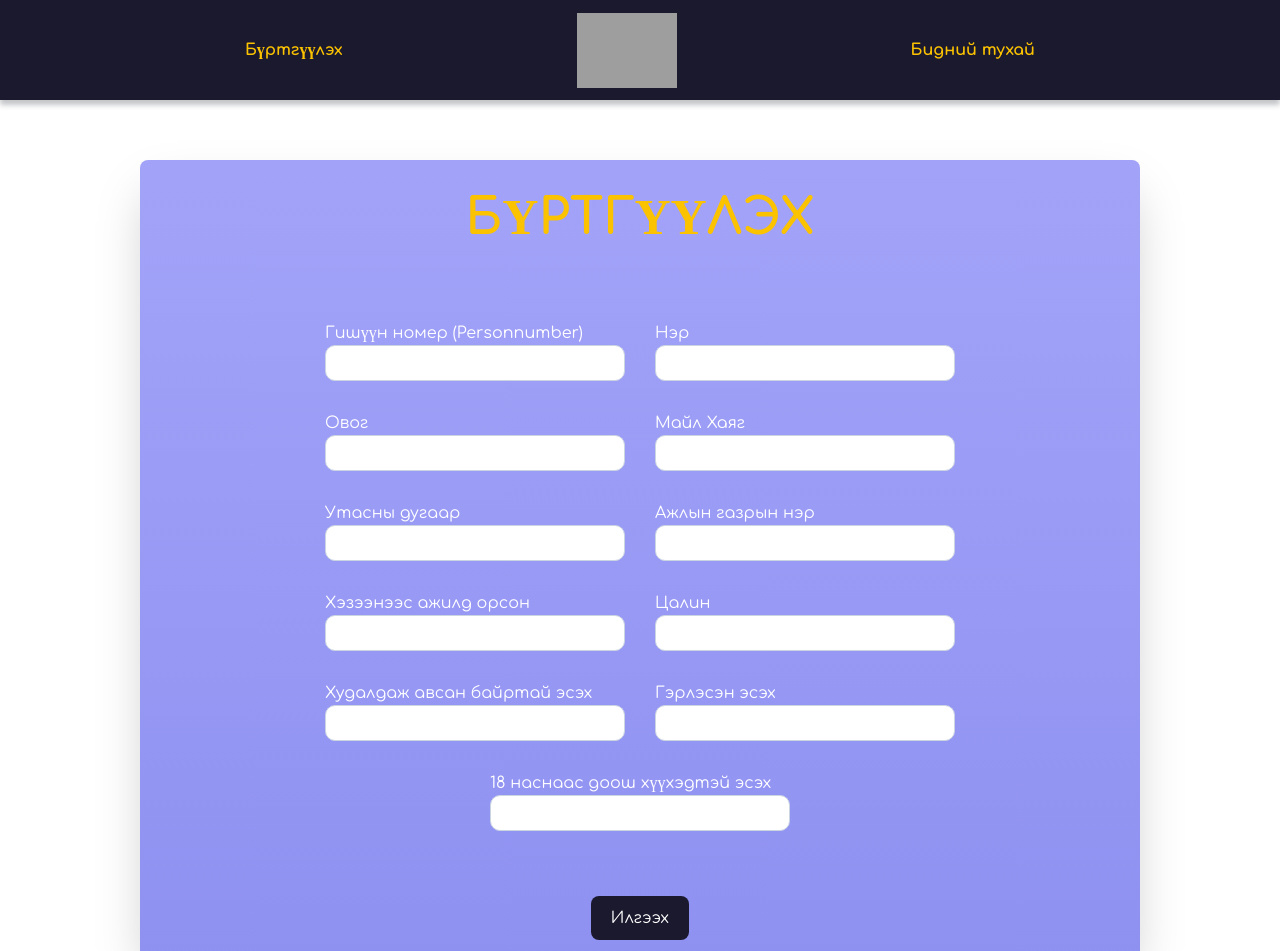
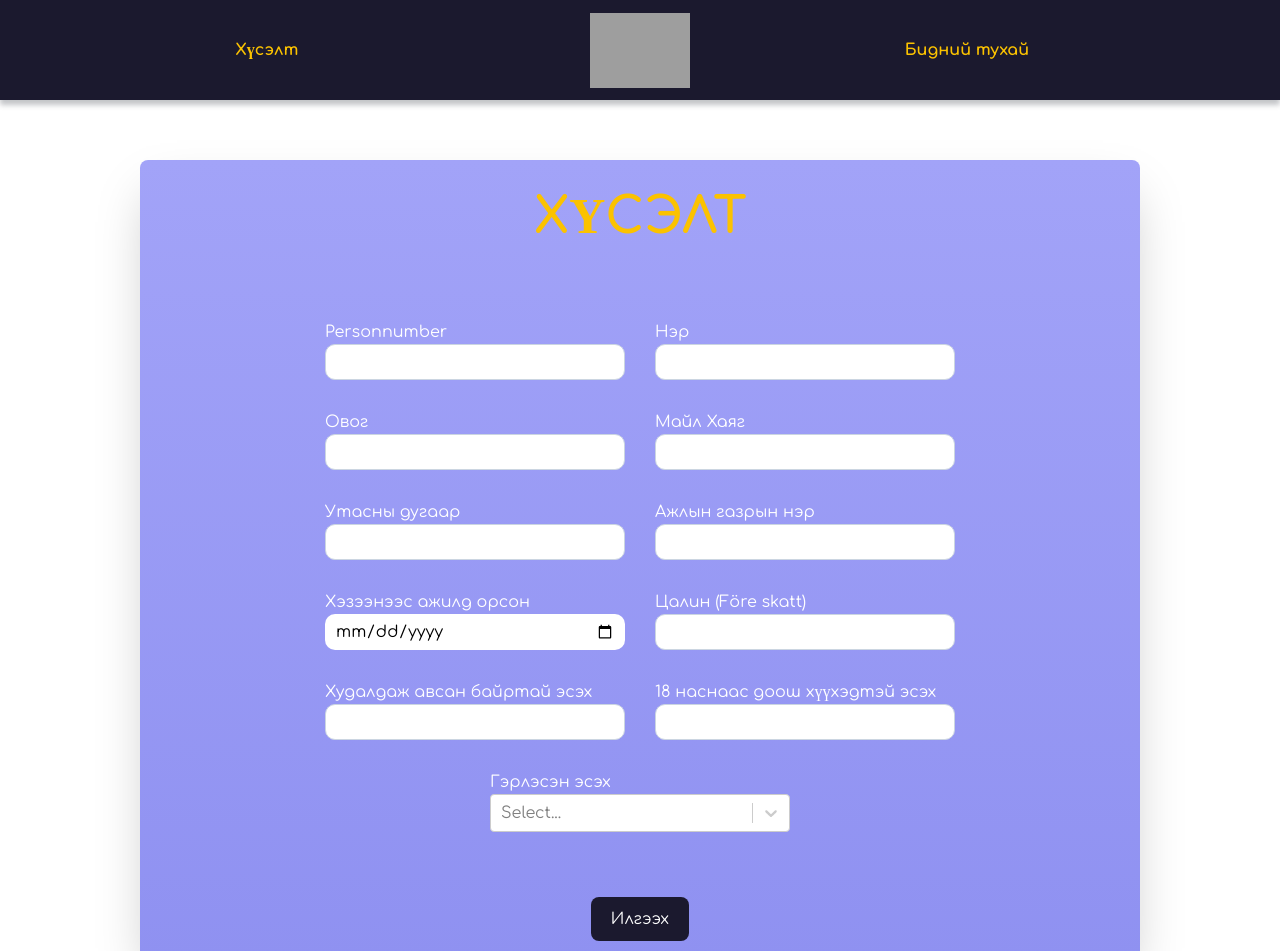
Before and after one commit to Honi3211/BIcheedBusinesseeEhluul, a Next.js app: page /signup in a window 1280 px wide. Shown: the top 951 px of the page. Built offline with nearby package versions, Linux system fonts and the light colour scheme; grey boxes are pictures that could not be loaded.

Commit message:
second commit

```diff
--- a/package.json
+++ b/package.json
@@ -19,6 +19,8 @@
     "postcss": "8.4.23",
     "react": "18.2.0",
     "react-dom": "18.2.0",
+    "react-range": "^1.8.14",
+    "react-select": "^5.7.3",
     "tailwindcss": "3.3.2"
   }
 }
--- a/src/components/header.jsx
+++ b/src/components/header.jsx
@@ -6,7 +6,7 @@ const Header = () => {
     <div className="w-full bg-primary-color text-secondary-color h-[100px] shadow-custom-headerShadow flex justify-center fixed z-50">
       <div className="w-[90%] md:w-[80%] flex justify-around items-center transition duration-500">
         <Link href={"/signup"}>
-          <HeaderEl text={"Бүртгүүлэх"} />
+          <HeaderEl text={"Хүсэлт"} />
         </Link>
         <Link href={"/"}>
           <img
@@ -15,7 +15,7 @@ const Header = () => {
             className="w-[100px] cursor-pointer"
           />
         </Link>
-        <Link href={"/"}>
+        <Link href={"/"} className="text-center">
           <HeaderEl text={"Бидний тухай"} />
         </Link>
       </div>
--- a/src/components/headerElement.jsx
+++ b/src/components/headerElement.jsx
@@ -1,6 +1,6 @@
 const HeaderEl = ({ text }) => {
   return (
-    <span className="text-[16px] text-center font-bold cursor-pointer hover:underline transition duration-500">
+    <span className="text-[16px] w-[66px] md:w-[140px] flex text-center font-bold cursor-pointer hover:underline transition duration-500">
       {text}
     </span>
   );
--- a/src/components/input.jsx
+++ b/src/components/input.jsx
@@ -1,12 +1,13 @@
-const Input = ({ title, placeholder, className }) => {
+const Input = ({ title, placeholder, className, onChange }) => {
   return (
     <div className={`${className}`}>
-      <p className="text-white">{title}</p>
+      <p className="text-white ">{title}</p>
       <input
         type="text"
-        className="md:w-[300px] px-[10px] box-border py-[5px] rounded-[10px]
+        className="w-full md:w-[300px] px-[10px] box-border py-[5px] rounded-[10px]
         border-slate-300 border focus:outline-none focus:border-secondary-color focus:ring-1 focus:ring-secondary-color"
         placeholder={placeholder}
+        onChange={onChange}
       />
     </div>
   );
--- a/src/components/pageParts/signUpPart.jsx
+++ b/src/components/pageParts/signUpPart.jsx
@@ -1,24 +1,59 @@
-import { useContext, useEffect } from "react";
+import { useContext, useEffect, useState } from "react";
 import Button from "../button";
 import Input from "../input";
+import Select from "react-select";
 import { UserContext } from "@/contexts/userContext";
 
 const questions = [
-  { text: "Гишүүн номер (Personnumber)" },
-  { text: "Нэр" },
-  { text: "Овог" },
-  { text: "Майл Хаяг" },
-  { text: "Утасны дугаар" },
-  { text: "Ажлын газрын нэр" },
-  { text: "Хэзээнээс ажилд орсон" },
-  { text: "Цалин" },
-  { text: "Худалдаж авсан байртай эсэх" },
-  { text: "Гэрлэсэн эсэх" },
-  { text: "18 наснаас доош хүүхэдтэй эсэх" },
+  { text: "Personnumber", id: "personnumber" },
+  { text: "Нэр", id: "name" },
+  { text: "Овог", id: "lastname" },
+  { text: "Майл Хаяг", id: "email" },
+  { text: "Утасны дугаар", id: "phonenumber" },
+  { text: "Ажлын газрын нэр", id: "jobname" },
+  { text: "Хэзээнээс ажилд орсон", id: "whenjoinedjob" },
+  { text: "Цалин (Före skatt)", id: "salary" },
+  { text: "Худалдаж авсан байртай эсэх", id: "isboughthouse" },
+  { text: "18 наснаас доош хүүхэдтэй эсэх", id: "haveunder18kid" },
+  { text: "Гэрлэсэн эсэх", id: "ismarried" },
+];
+
+const options = [
+  { label: "Гэрлэсэн", value: "married", id: 1 },
+  { label: "Хамтран амьдрагчтай", value: "liveTogether", id: 2 },
+  { label: "Ганц бие", value: "single", id: 3 },
 ];
 
 const SignUpPart = () => {
-  const { isSubmitted, setIsSubmitted } = useContext(UserContext);
+  const {
+    personNumber,
+    setPersonNumber,
+    name,
+    setName,
+    lastname,
+    setLastname,
+    email,
+    setEmail,
+    boughtHouse,
+    setBoughtHouse,
+    whenJoinedJob,
+    setWhenJoinedJob,
+    salary,
+    setSalary,
+    haveUnderEighteenKid,
+    setHaveUnderEighteenKid,
+    phoneNumber,
+    setPhoneNumber,
+    jobName,
+    setJobName,
+    isMarried,
+    setIsMarried,
+    AddUser,
+    isSubmitted,
+    setIsSubmitted,
+  } = useContext(UserContext);
+
+  const [value, setValue] = useState("");
 
   const IsValidateEmail = (mail) => {
     let re = /\S+@\S+\.\S+/;
@@ -34,7 +69,7 @@ const SignUpPart = () => {
     <div className="flex items-center justify-center">
       <div className="w-[1000px] md:h-[800px] bg-gradient-to-t from-[#8f91f1] to-[#a2a3f8] shadow-2xl rounded-[8px] relative flex flex-col items-center justify-center box-border p-[30px]">
         <h1 className="font-bold  text-[40px] md:text-[50px] text-secondary-color uppercase">
-          Бүртгүүлэх
+          Хүсэлт
         </h1>
         <div className="mb-[30px] md:mb-[50px]"></div>
 
@@ -42,19 +77,81 @@ const SignUpPart = () => {
           <div className="flex flex-col items-center">
             <div className="flex flex-wrap justify-center">
               {questions.map((question, index) => {
+                if (question.text === "Гэрлэсэн эсэх") {
+                  return (
+                    <div
+                      className="flex flex-col justify-center m-[15px]"
+                      key={index}
+                    >
+                      <p className="text-white">{question.text}</p>
+                      <Select
+                        className="min-w-[169px] md:w-[300px] box-border"
+                        options={options}
+                        defaultValue={value}
+                        onChange={(choice) => {
+                          setValue(choice.value);
+                          setIsMarried(choice.value);
+                          // console.log(isMarried);
+                        }}
+                      />
+                    </div>
+                  );
+                } else if (question.text === "Хэзээнээс ажилд орсон") {
+                  return (
+                    <div
+                      className="flex flex-col justify-center m-[15px]"
+                      key={index}
+                    >
+                      <p className="text-white">{question.text}</p>
+                      <input
+                        type={"date"}
+                        className="md:w-[300px] px-[10px] box-border py-[5px] rounded-[10px]"
+                        onChange={(e) => {
+                          setWhenJoinedJob({ startDate: e.target.value });
+                        }}
+                      />
+                    </div>
+                  );
+                } else {
                   return (
                     <Input
                       title={question.text}
-                    className={"m-[15px] "}
+                      className={"m-[15px]"}
                       key={index}
+                      onChange={(e) => {
+                        if (question.id === "personnumber") {
+                          setPersonNumber(e.target.value);
+                        } else if (question.id === "name") {
+                          setName(e.target.value);
+                        } else if (question.id === "lastname") {
+                          setLastname(e.target.value);
+                        } else if (question.id === "email") {
+                          setEmail(e.target.value);
+                        } else if (question.id === "phonenumber") {
+                          setPhoneNumber(e.target.value);
+                        } else if (question.id === "jobname") {
+                          setJobName(e.target.value);
+                        } else if (question.id === "salary") {
+                          setSalary(e.target.value);
+                        } else if (question.id === "isboughthouse") {
+                          setBoughtHouse(e.target.value);
+                        } else {
+                          setHaveUnderEighteenKid(e.target.value);
+                        }
+                      }}
                     />
                   );
+                }
               })}
             </div>
+
             <div className="mt-[50px]"></div>
             <Button
               text={"Илгээх"}
-              func={() => {
+              func={async () => {
+                if (!IsValidateEmail(email))
+                  return alert("mail ee zuv hiine uu");
+                await AddUser("users");
                 setIsSubmitted(true);
               }}
             />
--- a/src/contexts/userContext.jsx
+++ b/src/contexts/userContext.jsx
@@ -1,17 +1,22 @@
 import { createContext, useState, useEffect } from "react";
-import { collection, getDocs } from "firebase/firestore/lite";
+import { setDoc, doc } from "firebase/firestore/lite";
 import { db } from "@/hooks/firebase";
 
 export const UserContext = createContext(null);
 
 export const UserContextProvider = ({ children }) => {
+  const [state, setState] = useState([]);
+  const [personNumber, setPersonNumber] = useState();
   const [name, setName] = useState();
   const [lastname, setLastname] = useState();
   const [email, setEmail] = useState();
+  const [phoneNumber, setPhoneNumber] = useState();
+  const [jobName, setJobName] = useState();
+  const [whenJoinedJob, setWhenJoinedJob] = useState();
+  const [salary, setSalary] = useState();
   const [boughtHouse, setBoughtHouse] = useState();
-  const [joinedJob, setJoinedJob] = useState();
-  const [salary, setSalary] = useState();
   const [haveUnderEighteenKid, setHaveUnderEighteenKid] = useState();
+  const [isMarried, setIsMarried] = useState();
   const [isSubmitted, setIsSubmitted] = useState(false);
 
   const characters =
@@ -29,25 +34,34 @@ export const UserContextProvider = ({ children }) => {
 
   const AddUser = async (path) => {
     if (
+      !personNumber ||
       !name ||
       !lastname ||
       !email ||
+      !phoneNumber ||
+      !jobName ||
+      !whenJoinedJob ||
+      !salary ||
       !boughtHouse ||
-      !joinedJob ||
-      !salary ||
-      !haveUnderEighteenKid
+      !haveUnderEighteenKid ||
+      !isMarried
     ) {
       console.log("burtgel amjiltgui");
       return 0;
     }
+
     await setDoc(doc(db, path, RandomString(20)), {
+      personNumber: personNumber,
       name: name,
       lastname: lastname,
       email: email,
+      phoneNumber: phoneNumber,
+      jobName: jobName,
+      whenJoinedJob: whenJoinedJob,
+      salary: salary,
       boughtHouse: boughtHouse,
-      whenJoinedJob: joinedJob,
-      salary: salary,
       haveUnderEighteenKid: haveUnderEighteenKid,
+      isMarried: isMarried,
     });
     console.log("amjilttai burtguullee");
     return 0;
@@ -56,6 +70,8 @@ export const UserContextProvider = ({ children }) => {
   return (
     <UserContext.Provider
       value={{
+        personNumber,
+        setPersonNumber,
         name,
         setName,
         lastname,
@@ -64,12 +80,18 @@ export const UserContextProvider = ({ children }) => {
         setEmail,
         boughtHouse,
         setBoughtHouse,
-        joinedJob,
-        setJoinedJob,
+        whenJoinedJob,
+        setWhenJoinedJob,
         salary,
         setSalary,
         haveUnderEighteenKid,
         setHaveUnderEighteenKid,
+        phoneNumber,
+        setPhoneNumber,
+        jobName,
+        setJobName,
+        isMarried,
+        setIsMarried,
         AddUser,
         isSubmitted,
         setIsSubmitted,
--- a/src/pages/index.jsx
+++ b/src/pages/index.jsx
@@ -10,23 +10,6 @@ import Image from "next/image";
 import { sponsors } from "../../public/sponsors";
 
 export default function Home() {
-  const {
-    name,
-    setName,
-    lastname,
-    setLastname,
-    email,
-    setEmail,
-    boughtHouse,
-    setBoughtHouse,
-    joinedJob,
-    setJoinedJob,
-    salary,
-    setSalary,
-    haveUnderEighteenKid,
-    setHaveUnderEighteenKid,
-    AddUser,
-  } = useContext(UserContext);
 
   return (
     <div className="h-screen">
```
Also changed, not shown: 1 other file (tests, documents, lock files or other folders). Lines whose indentation alone changed are shown as unchanged.
